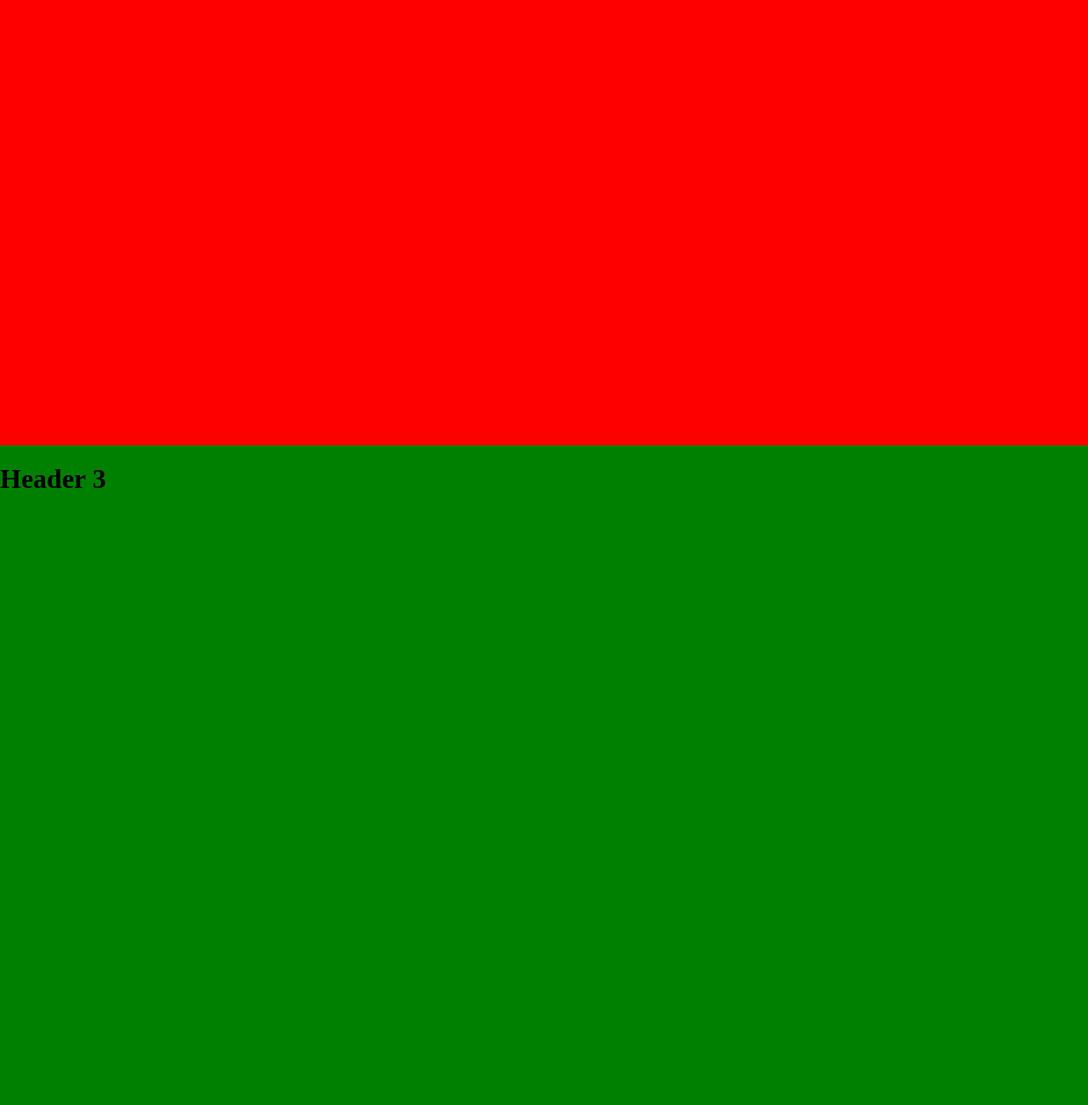
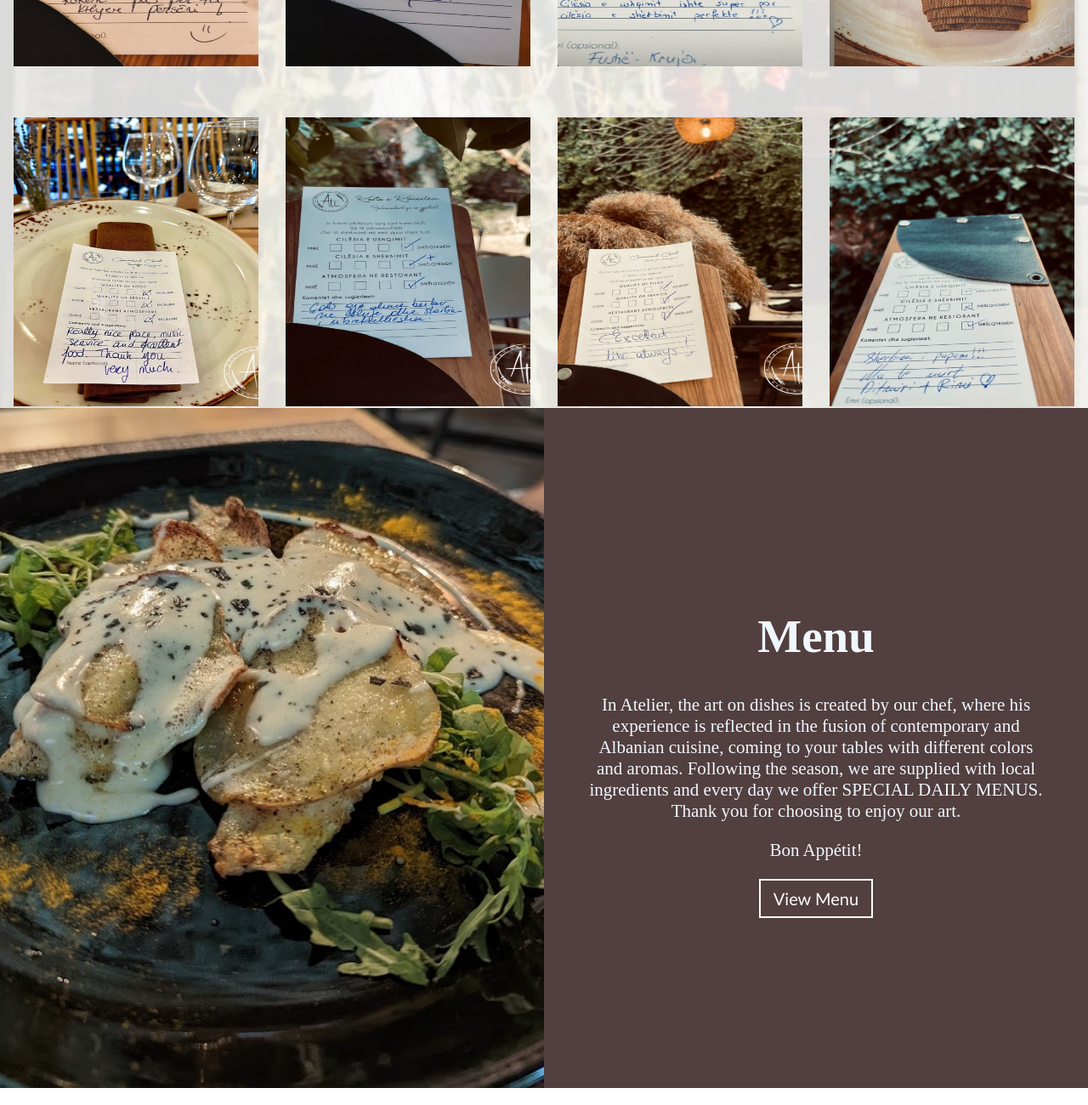
Before and after one commit to Enes033/WebMidterm, a plain HTML site: page main.html in a window 1280 px wide. Shown: the part 1160-2460 px from the top of the page at 85% size. Drawn offline with Linux system fonts and the light colour scheme.

Commit message:
Main finished

```diff
--- /dev/null
+++ b/main.css
@@ -0,0 +1,135 @@
+.body{
+    background-image: url(IMg/Oborri-8_1-scaled.jpg);
+    background-position: center;
+    background-repeat: no-repeat;
+    height: 100%;
+    width: 100%;
+    background-size: cover;
+}
+
+.container{
+    width: 100vw;
+    height: 100vh;
+}
+
+.img_main{
+    height: 47%;
+    width: 33%;
+    margin-top: 20px;
+}
+
+.blue{
+    background-color: black;
+    margin-top: 40px;
+    opacity: 0.75;
+    text-align: center;
+    display: flex;
+    flex-direction: column;
+    align-items: center;
+    justify-content: center;
+}
+
+.red{
+    background-color: rgba(255, 255, 255, 0.85);
+    font-family: 'Trebuchet MS', 'Lucida Sans Unicode', 'Lucida Grande', 'Lucida Sans', Arial, sans-serif;
+    font-size: 19px;
+    display: flex;
+    flex-direction: column;
+    align-items: center;
+    justify-content: center;
+}
+
+.red h1{
+    position: relative;
+    top: 20px;
+    margin: 35px;
+}
+
+.green{
+    display: flex;
+    flex-direction: row;
+}
+
+.info-div{
+    background-color: white;
+    width: 50%;
+    height: 100%;
+}
+
+.img-div{
+    background-color: black;
+    width: 50%;
+    height: 100%;
+}
+
+#IMG1{
+    object-fit: cover;
+    height: 100%;
+    width: 100%;
+}
+
+.info-div{
+    background-color: #523f3f;
+    display: flex;
+    flex-direction: column;
+    align-items: center;
+    justify-content: center;
+}
+
+.info-div div{
+    text-align: center;
+    color: aliceblue;
+    font-size: 21px;
+    width: 85%;
+}
+
+.info-div h1{
+    font-size: 55px;
+}
+
+.info-div button{
+    background-color: transparent;
+    border: 2px solid white;
+    text-decoration: none;
+    color: white;
+    font-family: 'Trebuchet MS', 'Lucida Sans Unicode', 'Lucida Grande', 'Lucida Sans', Arial, sans-serif;
+    font-size: 20px;
+    padding: 9px 15px;
+}
+
+.info-div button:hover{
+    background-color: white;
+    color: #523f3f;
+}
+
+.blue p{
+    width: 60%;
+    margin: 60px;
+    text-align: justify;
+    justify-content: center;
+    color: aliceblue;
+    font-size: 21px;
+}
+
+
+.gallery {
+    display: grid;
+    grid-template-columns: repeat(4, 1fr);
+    grid-template-rows: 50% 50%;
+    justify-items: center;
+    align-items: start;
+    width: 100%;
+    height: 100%;
+  }
+
+.gallery-item {
+    margin: 0px;
+    float: left;
+    width: 90%;
+    height: 85%;
+}
+
+.gallery-item img {
+    width: 100%;
+    height: 100%;
+}
--- a/main.html
+++ b/main.html
@@ -3,12 +3,14 @@
 <head>
     <meta charset="UTF-8">
     <meta name="viewport" content="width=device-width, initial-scale=1.0">
-    <title>New title</title>
+
+    <title>Atelier Restaurant</title>
 
     <link rel="stylesheet" href="style.css">
+    <link rel="stylesheet" href="main.css">
 
 </head>
-<body>
+<body class="body">
     <nav>
         <div>
             <a href="#">  <img class="Logo" src="/IMg/Logo-Zi-Atelier-Transparente-2.png"></img></a>
@@ -21,8 +23,66 @@
             <a href="contacts.html">Contact us</a>
         </div>
     </nav>
-    <div class="blue container"><h1>Header 1</h1></div>
-    <div class="red container"><h1>Header 2</h1></div>
-    <div class="green container"><h1>Header 3</h1></div>
+    <div class="blue container">
+            <img class="img_main" src="IMg/Logo-Zi-Atelier-Transparente-1.png"></img>
+            <p>
+            As the name implies, the place has a strong connection with art. Atelier means a room or studio where creativity
+            and art are in focus, offered here by us in the form of food, drinks, atmosphere and good service. It is located
+            in the middle of the city's busiest and historical street in Shkodër. As you enter the wooden gate you will be
+            welcomed with a beautiful garden. The first stones in the building were laid in the late 18th century and it served
+            as the house of several important local families. Today we are introducing it as a restaurant and boutique hotel.
+            The stone walls testify to the history of our city, create the proper privacy for our guests. While eating “al fresco”
+            under the light of summer stars, reminiscent of the beautiful Mediterranean climate and culture.
+            </p>
+    </div>
+    <div class="red container">
+        <h1>Some Reviews From Our Clients</h1>
+        <div class="gallery">
+            <figure class="gallery-item">
+                <img src="IMg/Com_1.jpg" alt="" class="gallery-item__image">
+            </figure>
+            <figure class="gallery-item">
+                <img src="IMg/Com_2.jpg" alt="" class="gallery-item__image">
+            </figure>
+            <figure class="gallery-item">
+                <img src="IMg/Com_9.jpg" alt="" class="gallery-item__image">
+            </figure>
+            <figure class="gallery-item">
+                <img src="IMg/Com_4.jpg" alt="" class="gallery-item__image">
+            </figure>
+            <figure class="gallery-item">
+                <img src="IMg/Com_5.jpg" alt="" class="gallery-item__image">
+            </figure>
+            <figure class="gallery-item">
+                <img src="IMg/Com_6.jpg" alt="" class="gallery-item__image">
+            </figure>
+            <figure class="gallery-item">
+                <img src="IMg/Com_7.jpg" alt="" class="gallery-item__image">
+            </figure>
+            <figure class="gallery-item">
+                <img src="IMg/Com_8.jpg" alt="" class="gallery-item__image">
+            </figure>
+        </div>
+    </div>
+    <div class="green container">
+        <div class="img-div">
+            <img src="IMg/Food1.jpg" alt="" id="IMG1"></img>
+        </div>
+        <div class="info-div">
+            <div>
+                <h1>Menu</h1>
+                <p>
+                    In Atelier, the art on dishes is created by our chef, where his experience is reflected in the fusion of contemporary
+                    and Albanian cuisine, coming to your tables with different colors and aromas. Following the season,
+                    we are supplied with local ingredients and every day we offer SPECIAL DAILY MENUS. Thank you for choosing
+                    to enjoy our art.
+                </p>
+                <p>
+                    Bon Appétit!
+                </p>
+            </div>
+            <a href="menu.html"><button>View Menu</button></a>
+        </div>
+    </div>
 </body>
 </html>
--- a/style.css
+++ b/style.css
@@ -4,26 +4,11 @@ body{
    flex-direction: column;
 }
 
+
+
 div{
     margin: 0px;
     padding: 0px;;
-}
-
-.container{
-    width: 100vw;
-    height: 100vh;
-}
-
-.blue{
-    background-color: blue;
-}
-
-.red{
-    background-color: red;
-}
-
-.green{
-    background-color: green;
 }
 
 nav{
@@ -31,6 +16,9 @@ nav{
     overflow: hidden;
     display: flex;
     justify-content: space-evenly;
+    width: 100%;
+    position: fixed;
+    z-index: 1;
 }
 
 .link-container{
```
Also changed, not shown: IMg/Com_1.jpg (added), IMg/Com_2.jpg (added), IMg/Com_3.jpg (added), IMg/Com_4.jpg (added), IMg/Com_5.jpg (added), IMg/Com_6.jpg (added), IMg/Com_7.jpg (added), IMg/Com_8.jpg (added), IMg/Com_9.jpg (added), IMg/Food1.jpg (added), IMg/Logo-Zi-Atelier-Transparente-1.png (added), IMg/Oborri-12_1.jpg (added), IMg/Oborri-8_1-scaled.jpg (added).
